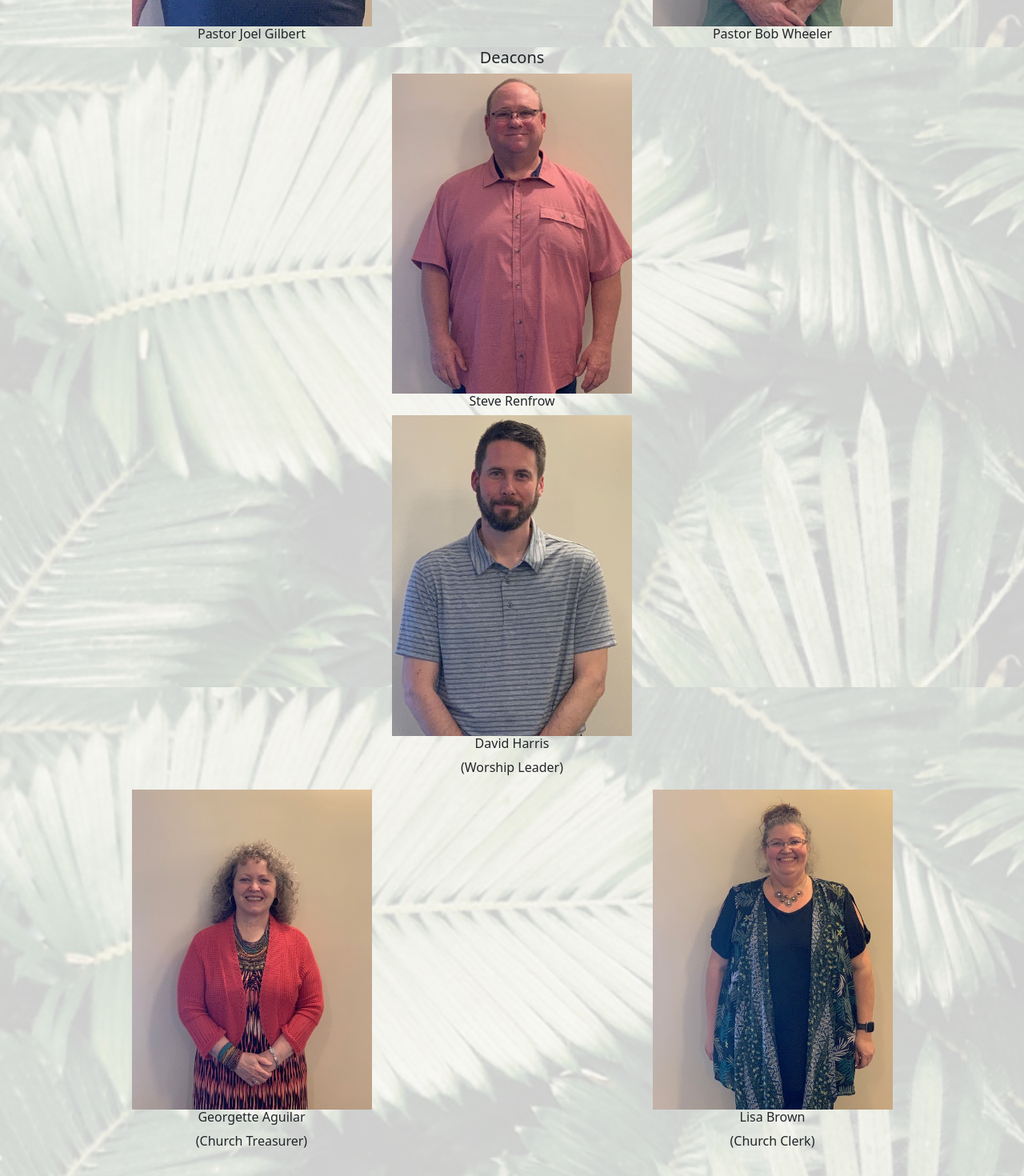
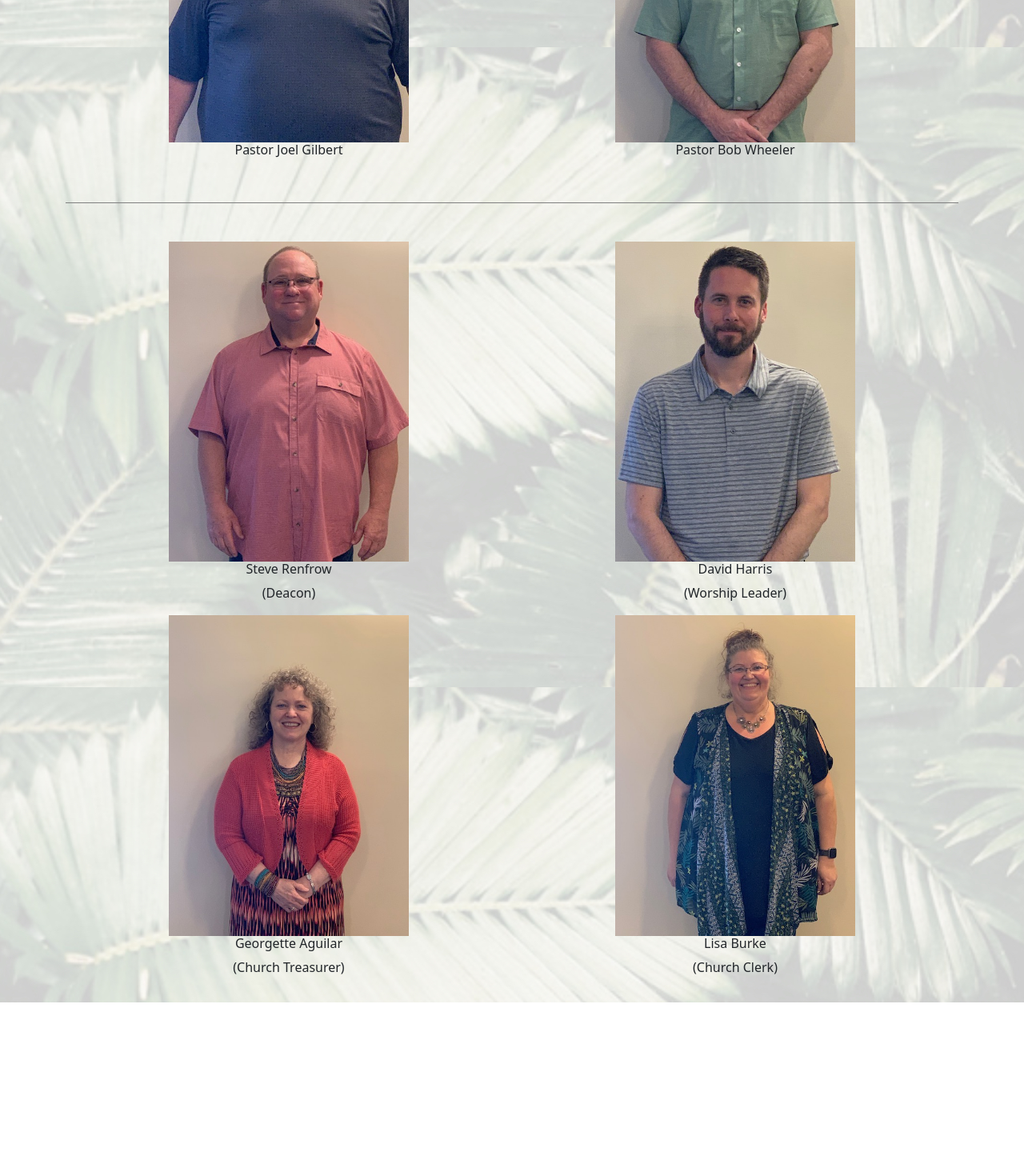
Before and after one commit to evandev01/redeemer_v2.0, a React (Create React App) app in the folder client/: page /staff in a window 1280 px wide. Shown: the part 741-2211 px from the top of the page at 80% size. After the commit the page ends 1994 px from the top, so only its background shows below. Built offline with nearby package versions, Linux system fonts and the light colour scheme.

Commit message:
updated live stream

```diff
--- a/client/src/screens/Staff.js
+++ b/client/src/screens/Staff.js
@@ -10,12 +10,13 @@ import Bob from '../assets/staff/IMG_2475.jpeg'
 const Staff = () => {
   return (
     <Fragment>
-      <Container id='staff'>
+      <Container id='staff' className='mt-5'>
         <Row className='justify-content-md-center'>
           <Col xs={12} lg={12} className='text-center'>
             <h4 id='title'>Our Servant Leaders</h4>
           </Col>
         </Row>
+        <Row id='live-border' />
 
         <Row className='justify-content-md-center'>
           <Col xs={12} lg={12} className='text-center'>
@@ -24,32 +25,27 @@ const Staff = () => {
         </Row>
 
         <Row className='justify-content-md-center'>
-          <Col md={5} className='text-center'>
+          <Col md={6} className='text-center'>
             <Image src={Joel} alt='Pastor Joel' id='photo' />
             <h6 id='staff-h6'>Pastor Joel Gilbert</h6>
           </Col>
-          <Col md={2} />
-          <Col md={5} className='text-center'>
+          {/* <Col md={2} /> */}
+          <Col md={6} className='text-center'>
             <Image src={Bob} alt='Bob - Elder' id='photo' />
             <h6 id='staff-h6'>Pastor Bob Wheeler</h6>
           </Col>
         </Row>
-
+        <Row id='live-border' />
         <Row className='justify-content-md-center'>
-          <Col md={12} className='text-center'>
-            <h5 id='staff-h5'>Deacons</h5>
-          </Col>
-        </Row>
-
-        <Row className='justify-content-md-center'>
-          <Col md={12} className='text-center'>
+          <Col md={6} className='text-center'>
             <Image src={Steve} alt='Steve - Elder' id='photo' />
             <h6 id='staff-h6'>Steve Renfrow</h6>
+            <p id='staff-position'>(Deacon)</p>
           </Col>
-        </Row>
+          {/* </Row>
 
-        <Row className='justify-content-md-center'>
-          <Col md={12} className='text-center'>
+        <Row className='justify-content-md-center'> */}
+          <Col md={6} className='text-center'>
             <Image
               src={David}
               alt={'David Harris - Worship Leader'}
@@ -61,7 +57,7 @@ const Staff = () => {
         </Row>
 
         <Row className='justify-content-md-center'>
-          <Col md={5} className='text-center'>
+          <Col md={6} className='text-center'>
             <Image
               src={Georgette}
               alt={'Georgette Aguilar - Church Treasurer'}
@@ -70,10 +66,10 @@ const Staff = () => {
             <h6 id='staff-h6'>Georgette Aguilar</h6>
             <p id='staff-position'>(Church Treasurer)</p>
           </Col>
-          <Col md={2} />
-          <Col md={5} className='text-center'>
+          {/* <Col md={2} /> */}
+          <Col md={6} className='text-center'>
             <Image src={Lisa} alt={'Lisa - Volunteer'} id='photo' />
-            <h6 id='staff-h6'>Lisa Brown</h6>
+            <h6 id='staff-h6'>Lisa Burke</h6>
             <p id='staff-position'>(Church Clerk)</p>
           </Col>
         </Row>
--- a/client/src/screens/WatchLive.js
+++ b/client/src/screens/WatchLive.js
@@ -1,12 +1,25 @@
 import React, { Fragment } from 'react'
 import { Container, Row, Col } from 'react-bootstrap'
+import '../index.css'
 
 const WatchLive = () => {
+  const h5Style = {
+    color: 'rgba(0, 0, 0, 0.685)',
+    // fontSize: 'large',
+    // fontWeight: 'none',
+    // textDecoration: 'underline',
+  }
   return (
     <Fragment>
       <Container id='stream-container'>
         {/* SUNDAY SERVICE */}
+        <Row id='live-border' />
         <Container>
+          <Row>
+            <Col className='text-center'>
+              <h5 style={h5Style}>Sunday Service</h5>
+            </Col>
+          </Row>
           <Row id='stream-player' className='justify-content-center'>
             <Col md='auto' />
             <Col xs={12} sm={12} md={10} lg={10} className='text-center'>
@@ -27,6 +40,11 @@ const WatchLive = () => {
 
         {/* WEDNESDAY SERVICE */}
         <Container>
+          <Row>
+            <Col className='text-center'>
+              <h5 style={h5Style}>Wednesday Service</h5>
+            </Col>
+          </Row>
           <Row id='stream-player' className='justify-content-center'>
             <Col md='auto' />
             <Col xs={12} sm={12} md={10} lg={10} className='text-center'>
@@ -34,7 +52,7 @@ const WatchLive = () => {
                 id='player'
                 width='560'
                 height='315'
-                src='https://www.youtube.com/embed/ocfQ_ctmo9c'
+                src='https://www.youtube.com/embed/z9Pm_PxXe2g'
                 title='YouTube video player'
                 frameborder='0'
                 allow='accelerometer; clipboard-write; encrypted-media; gyroscope; picture-in-picture'
@@ -43,7 +61,7 @@ const WatchLive = () => {
             </Col>
           </Row>
         </Container>
-        {/* <Row id='live-border' /> */}
+        <Row id='live-border' />
       </Container>
     </Fragment>
   )
```
